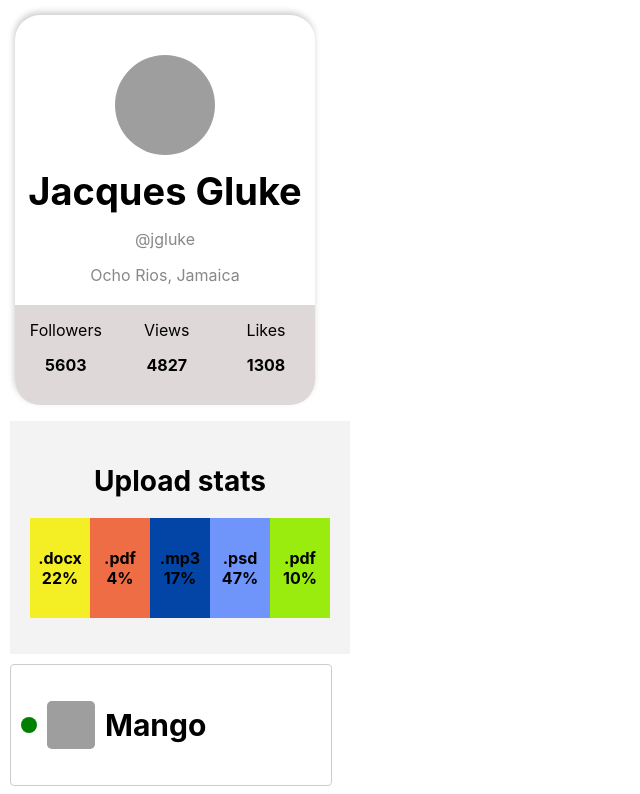
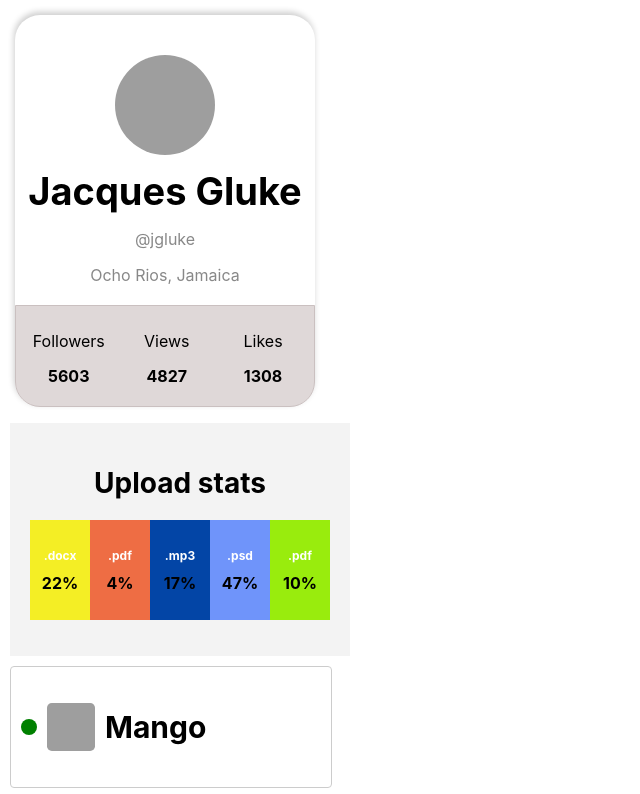
Before and after one commit to Ednau10/goit-react-hw-01-components, a React (Create React App) app: page / in a window 1280 px wide. Shown: the top 794 px of the page, without its empty margins (0-640 px from the left). Built offline with nearby package versions, Linux system fonts and the light colour scheme; grey boxes are pictures that could not be loaded.

Commit message:
cambios en estilos

```diff
--- a/src/components/profile/Profile.styled.js
+++ b/src/components/profile/Profile.styled.js
@@ -59,11 +59,12 @@
     height: 100px;
     display: flex;
     align-content: center;
-    justify-content: space-around;
+    justify-content: space-evenly;
     background-color: #dfd8d8;
     border-color: rgb(61, 60, 60);
     border-bottom-left-radius: 25px;
     border-bottom-right-radius: 25px;
+    border: 1px solid #cac0c0;
   }
 
   .label {
@@ -77,4 +78,9 @@
     padding: 10px;
     margin: 5px;
   }
+
+  li{
+    padding:10px;
+
+  }
 `;
--- a/src/components/statistics/Statistics.styled.js
+++ b/src/components/statistics/Statistics.styled.js
@@ -32,9 +32,13 @@
 
 export const Label = styled.span`
   font-weight: bold;
+  font-size:12px;
+  padding-bottom:10px;
+  color:white;
 `;
 
 export const Percentage = styled.span`
   font-weight: bold;
+
   color: ${({ color }) => color};
 `;
```
